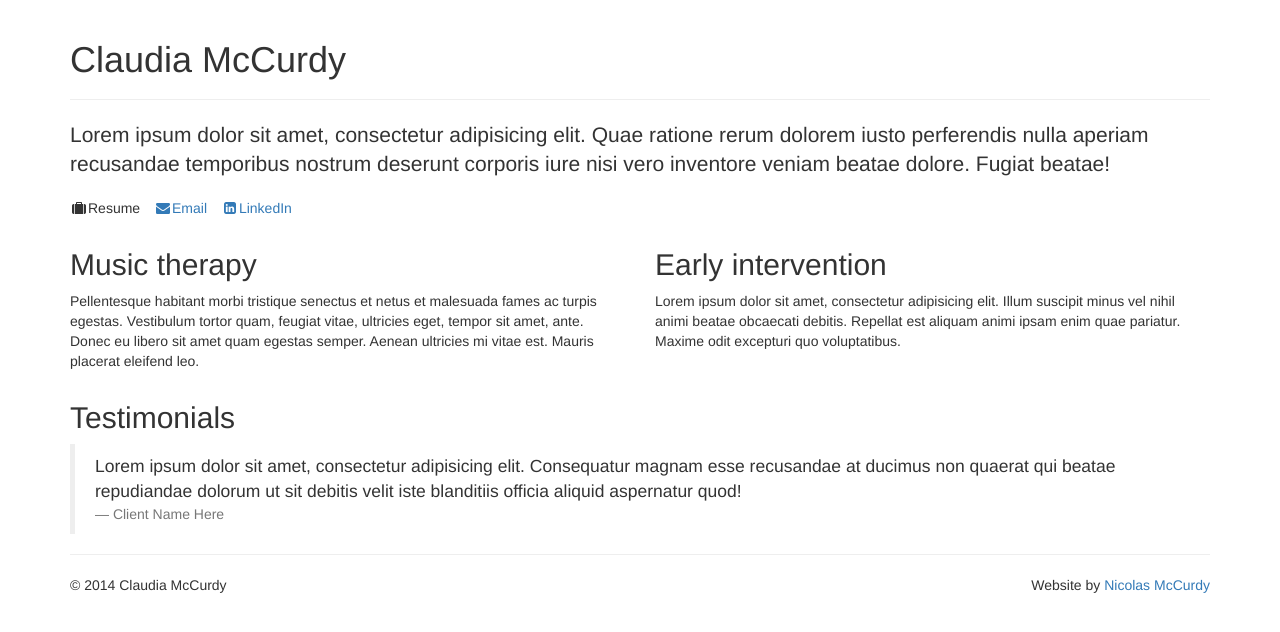
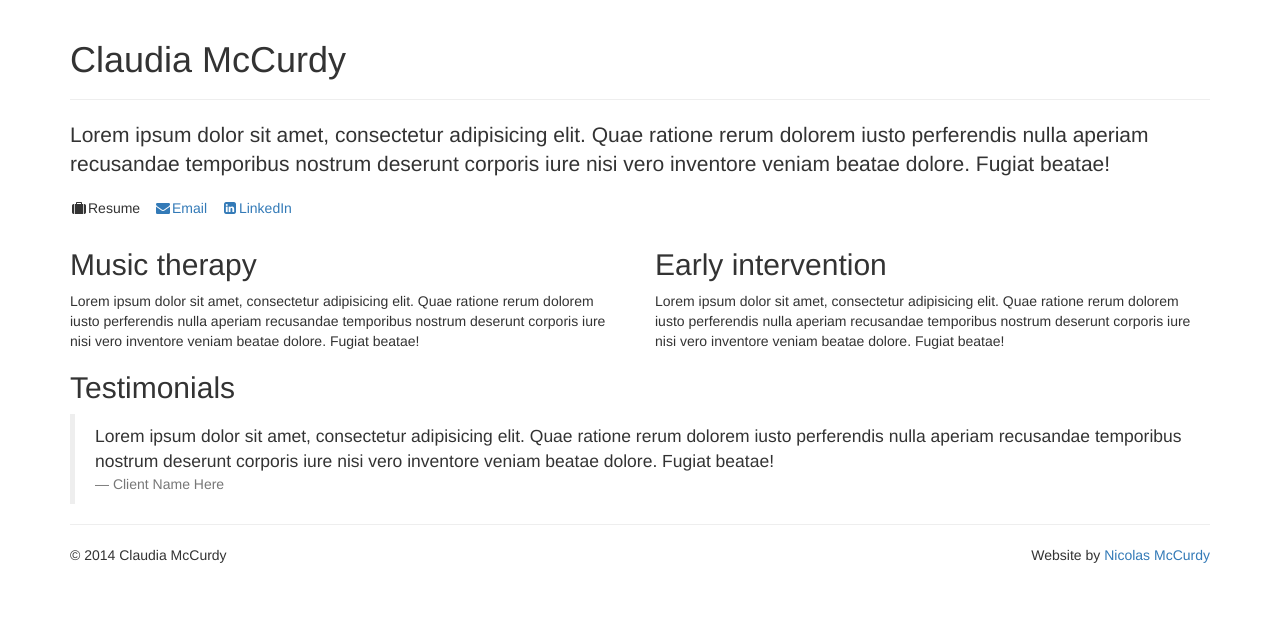
Before and after one commit to nickserv/claudiamccurdy.com, a Jekyll site: the page built from index.html, in a window 1280 px wide. Shown: the top 632 px of the page. Built offline with Jekyll 4.4.1, drawn with Linux system fonts in a browser that asks for light colours; nearby versions of some CDN libraries.

Commit message:
Extract placeholder text into an include file

```diff
--- /dev/null
+++ b/_includes/placeholder.md
@@ -0,0 +1,3 @@
+Lorem ipsum dolor sit amet, consectetur adipisicing elit. Quae ratione rerum
+dolorem iusto perferendis nulla aperiam recusandae temporibus nostrum deserunt
+corporis iure nisi vero inventore veniam beatae dolore. Fugiat beatae!
--- a/index.html
+++ b/index.html
@@ -5,7 +5,7 @@
 <div class="page-header">
   <h1>Claudia McCurdy</h1>
 </div>
-<p class="lead">Lorem ipsum dolor sit amet, consectetur adipisicing elit. Quae ratione rerum dolorem iusto perferendis nulla aperiam recusandae temporibus nostrum deserunt corporis iure nisi vero inventore veniam beatae dolore. Fugiat beatae!</p>
+<div class="lead">{% include placeholder.md %}</div>
 
 <ul class="list-inline">
   <li><span class="fa fa-fw fa-suitcase"></span>Resume</li>
@@ -16,18 +16,18 @@
 <div class="row">
   <div class="col-sm-6">
     <h2>Music therapy</h2>
-    <p>Pellentesque habitant morbi tristique senectus et netus et malesuada fames ac turpis egestas. Vestibulum tortor quam, feugiat vitae, ultricies eget, tempor sit amet, ante. Donec eu libero sit amet quam egestas semper. Aenean ultricies mi vitae est. Mauris placerat eleifend leo.</p>
+    {% include placeholder.md %}
   </div>
 
   <div class="col-sm-6">
     <h2>Early intervention</h2>
-    <p>Lorem ipsum dolor sit amet, consectetur adipisicing elit. Illum suscipit minus vel nihil animi beatae obcaecati debitis. Repellat est aliquam animi ipsam enim quae pariatur. Maxime odit excepturi quo voluptatibus.</p>
+    {% include placeholder.md %}
   </div>
 </div>
 
 <h2>Testimonials</h2>
 <blockquote>
-  Lorem ipsum dolor sit amet, consectetur adipisicing elit. Consequatur magnam esse recusandae at ducimus non quaerat qui beatae repudiandae dolorum ut sit debitis velit iste blanditiis officia aliquid aspernatur quod!
+  {% include placeholder.md %}
   <footer>Client Name Here</footer>
 </blockquote>
 
```
